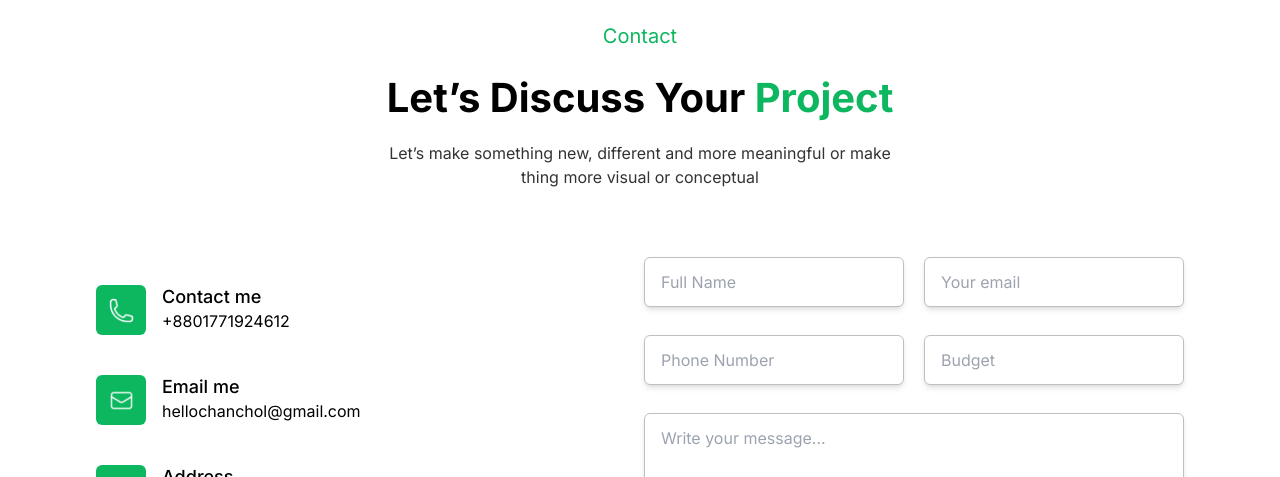
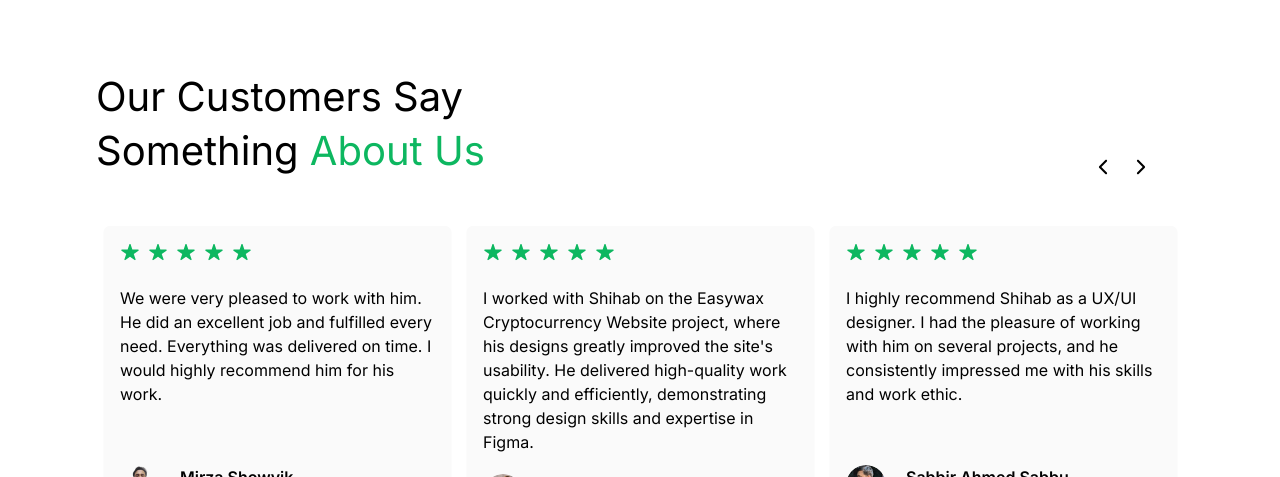
Before and after one commit to mehedihassandev/portfolio-nextjs, a Next.js app: page / in a window 1280 px wide. Shown: the part 4211-4688 px from the top of the page. Built offline with nearby package versions, Linux system fonts and the light colour scheme.

Commit message:
PN-02: Refactor package.json dependencies and add react-slick and slick-carousel

```diff
--- a/package.json
+++ b/package.json
@@ -13,12 +13,15 @@
     "react": "^18",
     "react-dom": "^18",
     "react-icons": "^5.3.0",
+    "react-slick": "^0.30.2",
+    "slick-carousel": "^1.8.1",
     "zod": "^3.23.8"
   },
   "devDependencies": {
     "@types/node": "^20",
     "@types/react": "^18",
     "@types/react-dom": "^18",
+    "@types/react-slick": "^0.23.13",
     "eslint": "^8",
     "eslint-config-next": "14.2.16",
     "postcss": "^8",
--- a/src/app/(pages)/_home/page.tsx
+++ b/src/app/(pages)/_home/page.tsx
@@ -5,6 +5,7 @@ import Project from "./project";
 import Skills from "./skills";
 import Slider from "./slider";
 import About from "./about";
+import Review from "./review";
 
 export default function HomePage() {
     return (
@@ -16,6 +17,7 @@ export default function HomePage() {
             <Slider />
             <Portfolio />
             <Project />
+            <Review />
         </>
     );
 }
--- /dev/null
+++ b/src/app/(pages)/_home/review.tsx
@@ -0,0 +1,88 @@
+"use client";
+
+import { useRef } from "react";
+import Slider from "react-slick";
+import "slick-carousel/slick/slick.css";
+import "slick-carousel/slick/slick-theme.css";
+import { IoIosArrowForward, IoIosArrowBack } from "react-icons/io";
+import ReviewCard from "@/app/_components/review-card";
+
+export default function Review() {
+    const sliderRef = useRef<Slider>(null);
+
+    const sliderSettings = {
+        dots: false,
+        infinite: true,
+        speed: 500,
+        slidesToShow: 3,
+        slidesToScroll: 1,
+        nextArrow: <IoIosArrowForward />,
+        prevArrow: <IoIosArrowBack />,
+        responsive: [
+            {
+                breakpoint: 1024, // For screens smaller than 1024px
+                settings: {
+                    slidesToShow: 2,
+                    slidesToScroll: 1,
+                },
+            },
+            {
+                breakpoint: 768, // For screens smaller than 768px
+                settings: {
+                    slidesToShow: 1,
+                    slidesToScroll: 1,
+                },
+            },
+        ],
+    };
+
+    return (
+        <>
+            <div className="mx-auto px-5 lg:px-24 max-w-screen-2xl pt-28 pb-10">
+                <div className="items-end justify-between sm:flex sm:pe-6 lg:pe-8">
+                    <h2 className="text-[40px] leading-[54px]">
+                        Our Customers Say <br /> Something{" "}
+                        <span className="text-primary">About Us</span>
+                    </h2>
+                    <div className="lg:flex gap-4 hidden md:block">
+                        <button
+                            className="text-black"
+                            onClick={() => sliderRef.current?.slickPrev()}
+                        >
+                            <IoIosArrowBack size={22} />
+                        </button>
+                        <button
+                            className="text-black"
+                            onClick={() => sliderRef.current?.slickNext()}
+                        >
+                            <IoIosArrowForward size={22} />
+                        </button>
+                    </div>
+                </div>
+                <Slider ref={sliderRef} {...sliderSettings} className="mt-10">
+                    <ReviewCard
+                        imageSrc="/assets/review/review-1.png"
+                        name="Mirza Showvik"
+                        position="Programming Hero"
+                        review="We were very pleased to work with him. He did an excellent job and fulfilled every need. Everything was delivered on time. I would highly recommend him for his work."
+                        rating={5}
+                    />
+                    <ReviewCard
+                        imageSrc="/assets/review/review-2.png"
+                        name="Julio"
+                        position="WebX Digital Media  Ltd."
+                        review="I worked with Shihab on the Easywax Cryptocurrency Website project, where his designs greatly improved the site's usability. He delivered high-quality work quickly and efficiently, demonstrating strong design skills and expertise in Figma."
+                        rating={5}
+                    />
+                    <ReviewCard
+                        imageSrc="/assets/review/review-3.png"
+                        name="Sabbir Ahmed Sabbu"
+                        position="Product Designer "
+                        review="I highly recommend Shihab as a UX/UI designer. I had the pleasure of working with him on several projects, and he consistently impressed me with his skills and work ethic."
+                        rating={5}
+                    />
+                </Slider>
+            </div>
+        </>
+    );
+}
--- /dev/null
+++ b/src/app/_components/review-card.tsx
@@ -0,0 +1,68 @@
+import Image from "next/image";
+import { IoIosStar, IoIosStarHalf } from "react-icons/io";
+
+interface ReviewCardProps {
+    imageSrc: string;
+    name: string;
+    position: string;
+    review: string;
+    rating: number;
+}
+
+export default function ReviewCard({
+    imageSrc,
+    name,
+    position,
+    review,
+    rating,
+}: ReviewCardProps) {
+    const renderStars = (rating: number) => {
+        const fullStars = Math.floor(rating);
+        const halfStar = rating % 1 !== 0;
+        const stars = [];
+
+        for (let i = 0; i < fullStars; i++) {
+            stars.push(
+                <span key={i}>
+                    <IoIosStar />
+                </span>
+            );
+        }
+
+        if (halfStar) {
+            stars.push(
+                <span key="half">
+                    <IoIosStarHalf />
+                </span>
+            );
+        }
+
+        return <div className="flex gap-2 text-xl text-primary">{stars}</div>;
+    };
+
+    return (
+        <div className="flex h-[300px] flex-col justify-between bg-[#FAFAFA] shadow-sm m-2 p-4 rounded-md">
+            <div className="flex flex-col justify-between">
+                <div>{renderStars(rating)}</div>
+                <div className="mt-6 flex">{review}</div>
+            </div>
+            <div className="flex pt-5 gap-2">
+                <Image
+                    src={imageSrc}
+                    alt={name}
+                    width={40}
+                    height={40}
+                    className="w-[40px] h-[40px] rounded-full"
+                />
+                <div className="pl-3">
+                    <h5 className="text-[16px] font-semibold text-black">
+                        {name}
+                    </h5>
+                    <p className="text-[14px] text-gray-500 font-semibold">
+                        {position}
+                    </p>
+                </div>
+            </div>
+        </div>
+    );
+}
```
Also changed, not shown: 1 other file (tests, documents, lock files or other folders).
